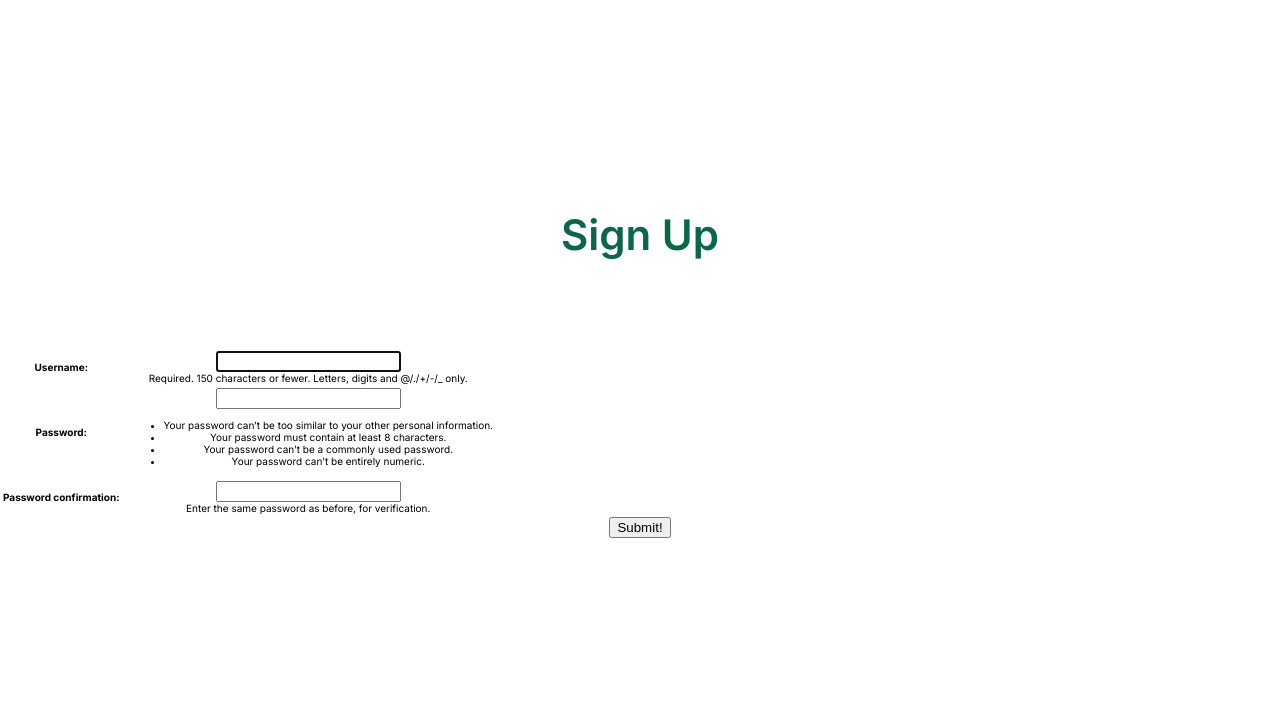
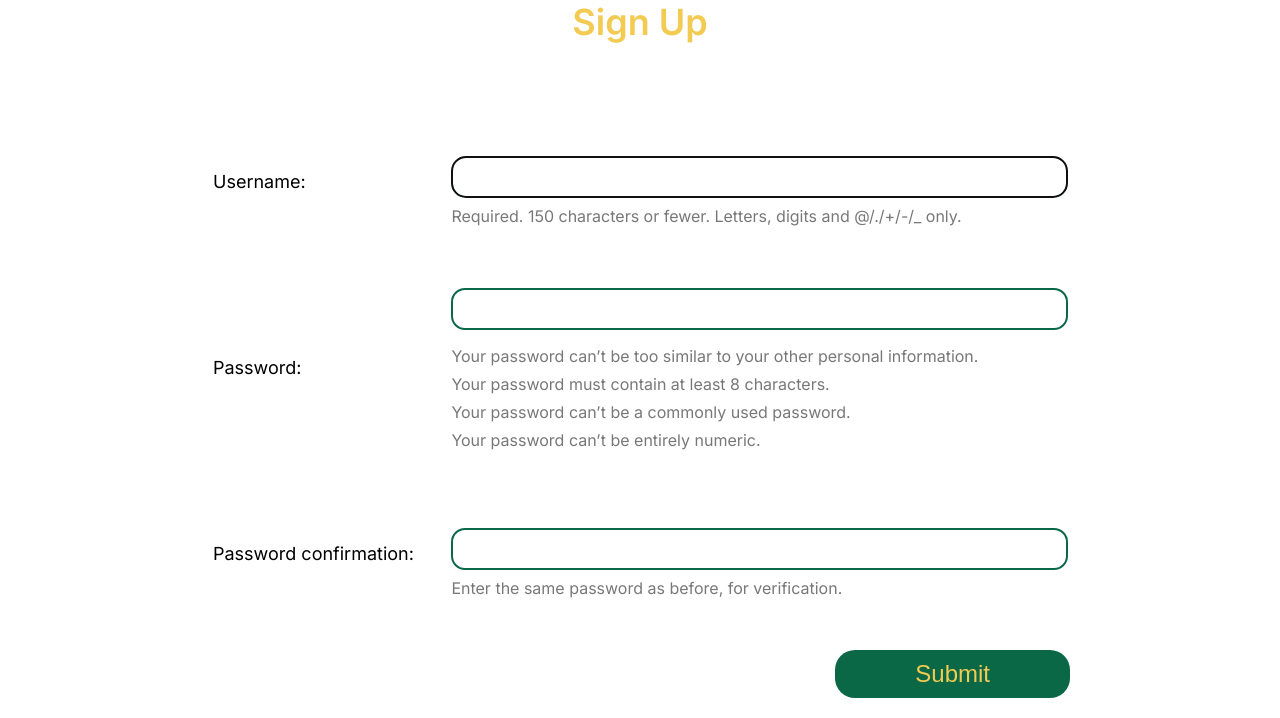
Before and after one commit to vns-shanshan/django-crud-app-cashpro, a Django app: page /accounts/signup/ in a window 1280 px wide. Shown: the part 82-800 px from the top of the page. Run offline with Django 5.2, Linux system fonts and the light colour scheme; some web fonts are replaced.

Commit message:
Added Signin and Signup pages. The redirect url for login and signup should be changed after user profile page added

```diff
--- a/cashpro/settings.py
+++ b/cashpro/settings.py
@@ -122,3 +122,4 @@
 # https://docs.djangoproject.com/en/5.1/ref/settings/#default-auto-field
 
 DEFAULT_AUTO_FIELD = 'django.db.models.BigAutoField'
+LOGIN_REDIRECT_URL = 'transaction-index'
--- /dev/null
+++ b/main_app/static/css/form.css
@@ -0,0 +1,76 @@
+.page-header h1 {
+  color: var(--secondary);
+  font-size: var(--font-xxl);
+  text-align: center;
+  margin: 0;
+}
+
+.form-container {
+  display: flex;
+  flex-direction: column;
+  align-items: center;
+  width: 100%;
+  max-width: 900px;
+  margin: 0 auto;
+  padding: 20px;
+}
+
+.form-container table {
+  width: 100%;
+}
+
+.form-container th {
+  text-align: left;
+  padding-bottom: 20px;
+  font-weight: 400;
+  vertical-align: center;
+  font-size: var(--font-l);
+}
+
+.form-container table td {
+  padding: 30px 0;
+}
+
+.form-container ul {
+  padding-left: 0;
+}
+
+.form-container td span,
+.form-container li {
+  list-style: none;
+  font-size: var(--font-reg);
+  color: #787878;
+  margin-top: 8px;
+  display: block;
+  text-align: start;
+}
+
+.form-container input[type="text"],
+.form-container input[type="password"] {
+  width: 100%;
+  padding: 10px;
+  font-size: var(--font-reg);
+  border: 2px solid #0a6847;
+  border-radius: 14px;
+  color: var(--text-color);
+}
+
+.btn.submit {
+  background-color: var(--button-bg);
+  color: var(--secondary);
+  font-size: var(--font-xl);
+  padding: 10px 80px;
+  border: none;
+  border-radius: 20px;
+  cursor: pointer;
+  transition: background-color 0.3s ease;
+  display: flex;
+  align-items: center;
+  justify-content: center;
+  margin-top: 20px;
+  align-self: flex-end;
+}
+
+.btn.submit:hover {
+  background-color: var(--button-bg-hover);
+}
--- a/main_app/templates/base.html
+++ b/main_app/templates/base.html
@@ -32,7 +32,7 @@
         <ul>
           <li><a href="{% url 'transaction-index' %}">All Transactions</a></li>
           <li><a href="{% url 'about' %}">About</a></li>
-          <li><a href="">Login</a></li>
+          <li><a href="{% url 'signin' %}">Login</a></li>
           <li><a href="{% url 'signup' %}">Sign Up</a></li>
         </ul>
       </nav>
--- a/main_app/templates/landing.html
+++ b/main_app/templates/landing.html
@@ -8,7 +8,7 @@
       CashPro is your ultimate digital wallet for fast, secure, and hassle-free
       payments. Experience the future of cash flow with CashPro!
     </h3>
-    <button>Get Started</button>
+    <a href="{% url 'transaction-index' %}"><button>Get Started</button></a>
   </section>
 
   <section class="landing-image-container">
--- a/main_app/templates/signup.html
+++ b/main_app/templates/signup.html
@@ -12,7 +12,7 @@
   <table>
     {{ form.as_table }}
   </table>
-  <button type="submit" class="btn submit">Submit!</button>
+  <button type="submit" class="btn submit">Submit</button>
 </form>
 
 {% endblock %}
--- a/main_app/urls.py
+++ b/main_app/urls.py
@@ -5,5 +5,6 @@
     path('', views.landing, name='landing'),
     path('about/', views.about, name='about'),
     path('transactions/', views.transaction_index, name="transaction-index"),
-    path('accounts/signup/', views.signup, name='signup')
+    path('accounts/signup/', views.signup, name='signup'),
+    path('accounts/signin', views.Signin.as_view(), name='signin')
 ]
--- a/main_app/views.py
+++ b/main_app/views.py
@@ -2,6 +2,7 @@
 from django.http import HttpResponse
 from .models import Transaction, Profile
 from django.views.generic import ListView, DetailView
+from django.contrib.auth.views import LoginView
 from django.contrib.auth import login
 from django.contrib.auth.forms import UserCreationForm
 
@@ -48,3 +49,6 @@
     form = UserCreationForm()
     context = {'form': form, 'error_message': error_message}
     return render(request, 'signup.html', context)
+
+class Signin(LoginView):
+    template_name = 'signin.html'
```
Also changed, not shown: main_app/static/css/signin.css (added, +65 -0 lines), main_app/templates/signin.html (added, +12 -0 lines).
